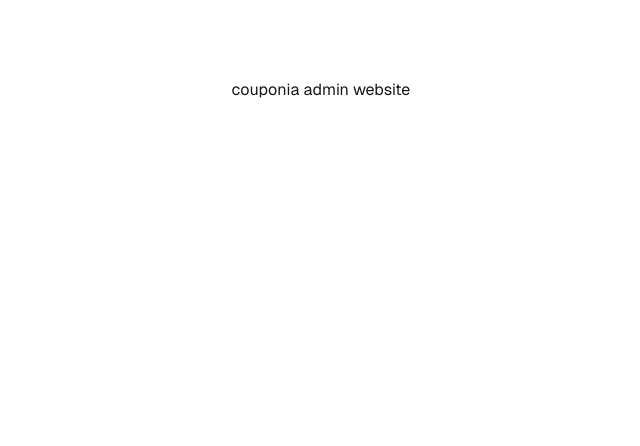
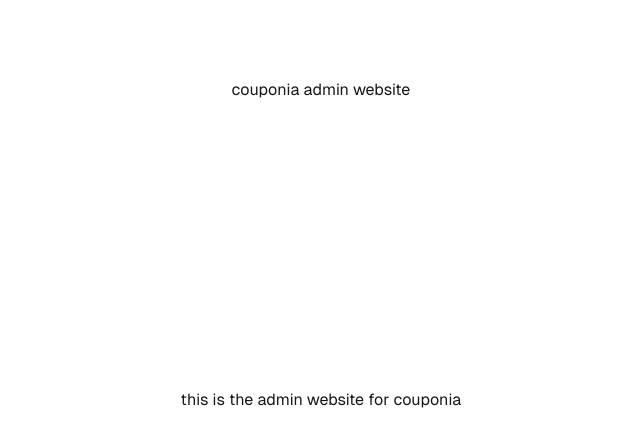
Before and after one commit to couponia/couponia, a Next.js app in the folder apps/admin/: page / in a window 1280 px wide. Shown: the top 446 px of the page, without its empty margins (319-959 px from the left). Built offline with nearby package versions, Linux system fonts and the light colour scheme.

Commit message:
Update admin workflow and page content

```diff
--- a/apps/admin/app/page.tsx
+++ b/apps/admin/app/page.tsx
@@ -6,6 +6,9 @@ export default function Home() {
      <h1>
       couponia admin website
      </h1>
+     <p>
+      this is the admin website for couponia
+     </p>
     </div>
   );
 }
```
